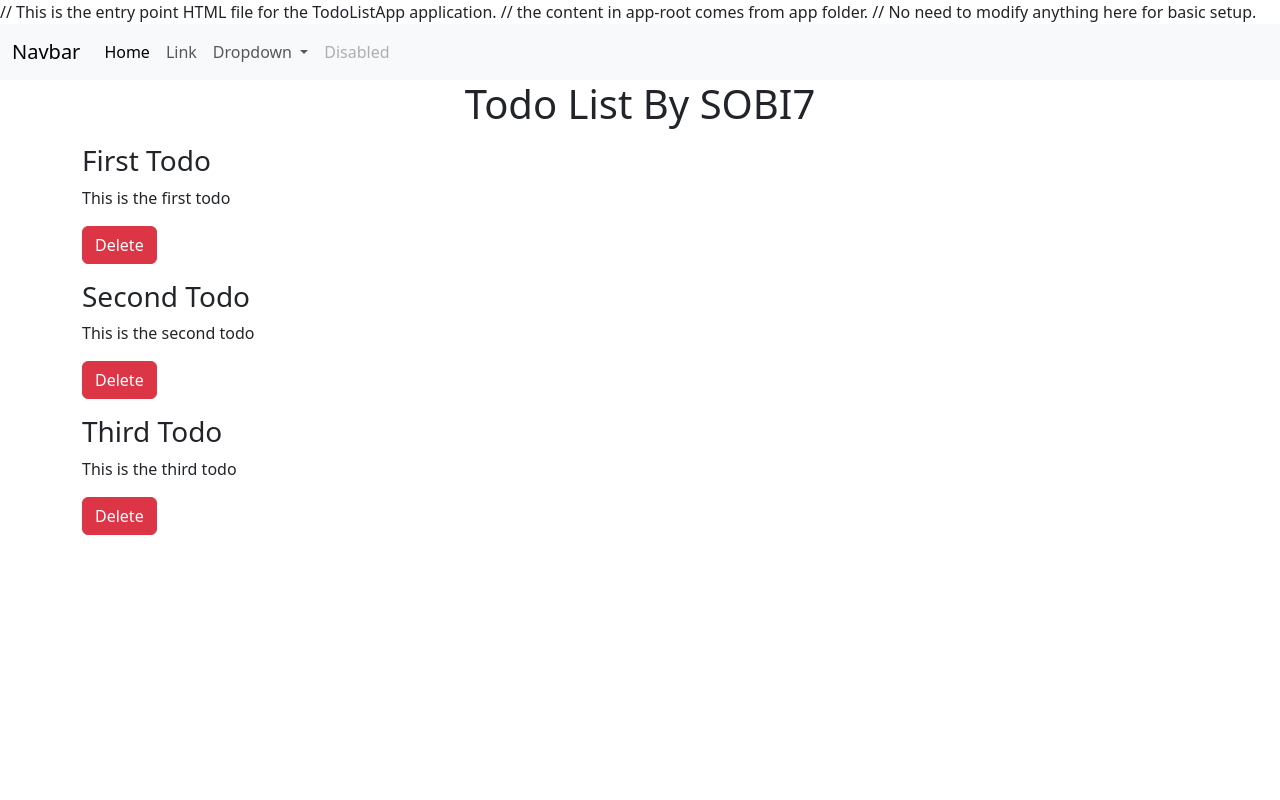
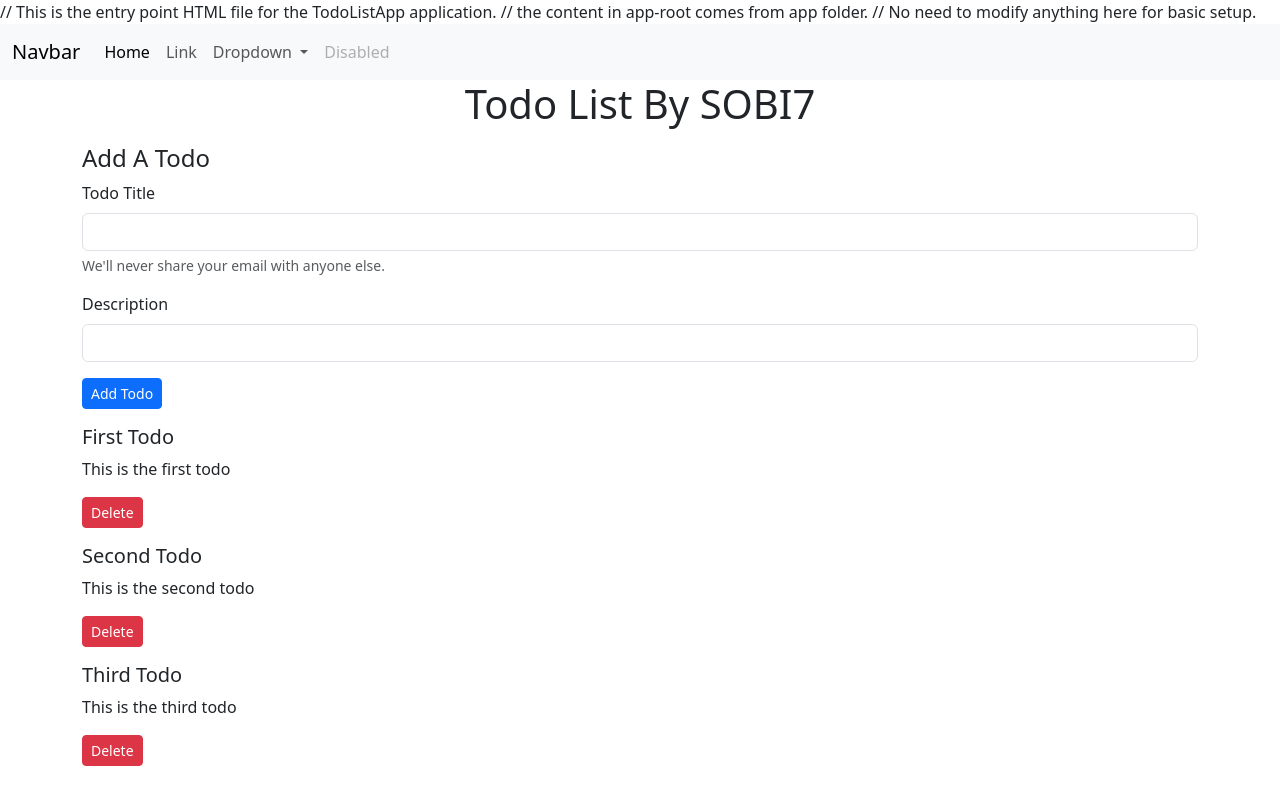
Before and after one commit to msuhaib-03/Todo-List, an Angular app: page / in a window 1280 px wide. Built offline with nearby package versions, Linux system fonts and the light colour scheme.

Commit message:
Event Emitter and Add Todo Form

```diff
--- /dev/null
+++ b/src/app/MyComponent/add-todo/add-todo.component.html
@@ -0,0 +1,15 @@
+<div class="my-3">
+<h4>Add A Todo</h4>
+<form (ngSubmit)="onSubmit()">
+  <div class="mb-3">
+    <label for="title" class="form-label">Todo Title</label>
+    <input type="text" [(ngModel)]="title" name="title" class="form-control" id="title" aria-describedby="emailHelp">
+    <div id="emailHelp" class="form-text">We'll never share your email with anyone else.</div>
+  </div>
+  <div class="mb-3">
+    <label for="desc" class="form-label">Description</label>
+    <input type="text" [(ngModel)]="desc" name="desc" class="form-control" id="desc">
+  </div>
+  <button type="submit" class="btn btn-sm btn-primary">Add Todo</button>
+</form>
+</div>
--- /dev/null
+++ b/src/app/MyComponent/add-todo/add-todo.component.ts
@@ -0,0 +1,26 @@
+import { Component, EventEmitter, Output } from '@angular/core';
+import { FormsModule } from '@angular/forms';
+import { title } from 'process';
+import { Todo } from '../../Todo';
+
+@Component({
+  selector: 'app-add-todo',
+  standalone: true,
+  imports: [FormsModule],
+  templateUrl: './add-todo.component.html',
+  styleUrl: './add-todo.component.css'
+})
+export class AddTodoComponent {
+  @Output() todoAdd: EventEmitter<Todo> = new EventEmitter();
+  title: string = "";
+  desc: string = "";
+
+  onSubmit() {
+    const todo = {
+      sno: 8,
+      title : this.title,
+      desc : this.desc,
+      active: true
+    }
+  }
+}
--- a/src/app/MyComponent/todo-item/todo-item.component.html
+++ b/src/app/MyComponent/todo-item/todo-item.component.html
@@ -1,5 +1,5 @@
 <div class="my-3">
-    <h3>{{ todo.title }}</h3>
+    <h5>{{ todo.title }}</h5>
 <p>{{ todo.desc }}</p>
-<button class="btn btn-danger" (click)="onClick(todo)">Delete</button>
+<button class="btn btn-sm btn-danger" (click)="onClick(todo)">Delete</button>
 </div>
--- a/src/app/MyComponent/todos/todos.component.html
+++ b/src/app/MyComponent/todos/todos.component.html
@@ -7,7 +7,7 @@
     </li>
   }
 </div> -->
-
+<app-add-todo> </app-add-todo>
 <div>
   @for (todo of todos; track todo.sno) {
     <app-todo-item [todo]="todo" (todoDelete)="deleteTodo($event)"></app-todo-item>
--- a/src/app/MyComponent/todos/todos.component.ts
+++ b/src/app/MyComponent/todos/todos.component.ts
@@ -1,11 +1,12 @@
 import { Component} from '@angular/core';
 import { Todo } from '../../Todo';
 import { TodoItemComponent } from "../todo-item/todo-item.component";
+import { AddTodoComponent } from "../add-todo/add-todo.component";
 
 @Component({
   selector: 'app-todos',
   standalone: true,
-  imports: [TodoItemComponent],
+  imports: [TodoItemComponent, AddTodoComponent],
   templateUrl: './todos.component.html',
   styleUrl: './todos.component.css'
 })
```
Also changed, not shown: src/app/MyComponent/add-todo/add-todo.component.css (added), 1 other file (tests, documents, lock files or other folders).
